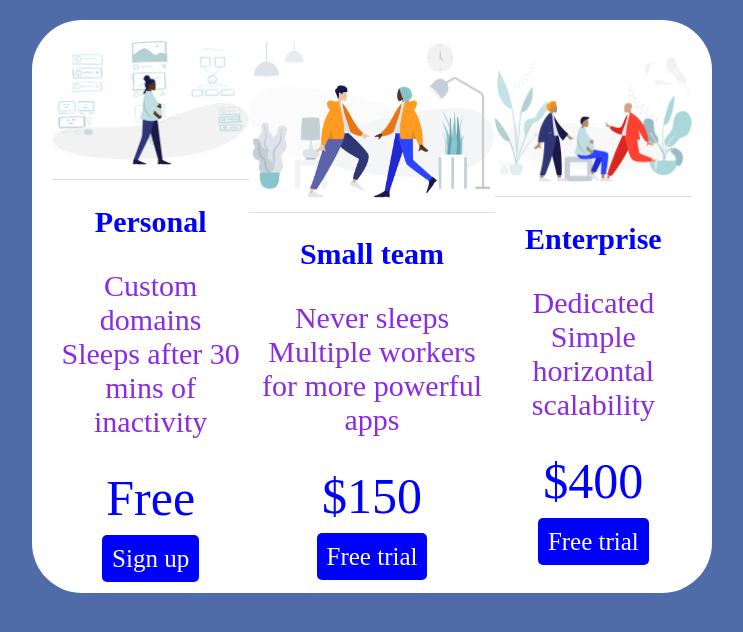
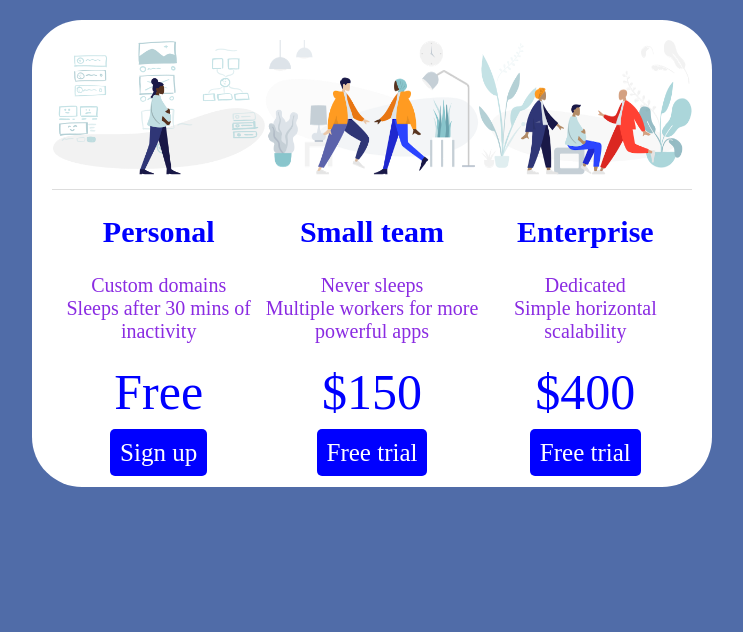
Before and after one commit to blackphoenix2972/Responsive-Website-Flexbox, a plain HTML site: page index.html in a window 1280 px wide. Shown: the whole page, without its empty margins (268-1011 px from the left). Drawn offline with Linux system fonts and the light colour scheme.

```diff
--- a/app.css
+++ b/app.css
@@ -78,6 +78,9 @@ body {
 
     }
 
+    .pricing-features {
+        font-size: 20px;
+    }
     .container {
 
 
```
